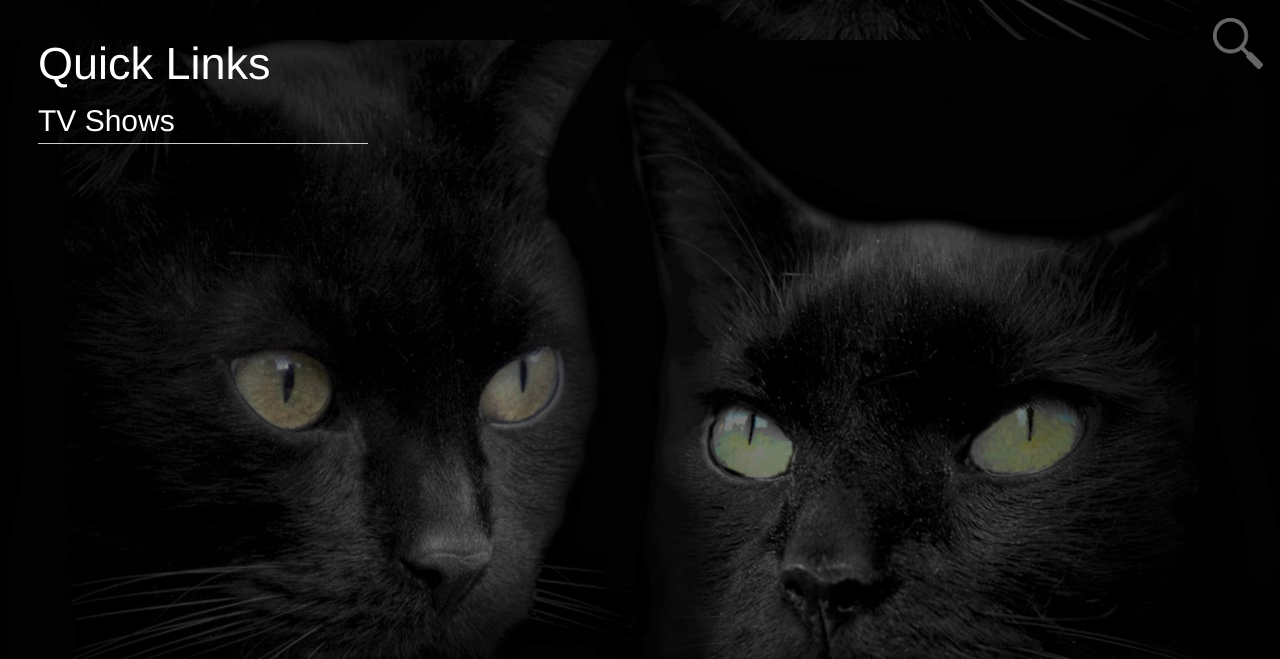
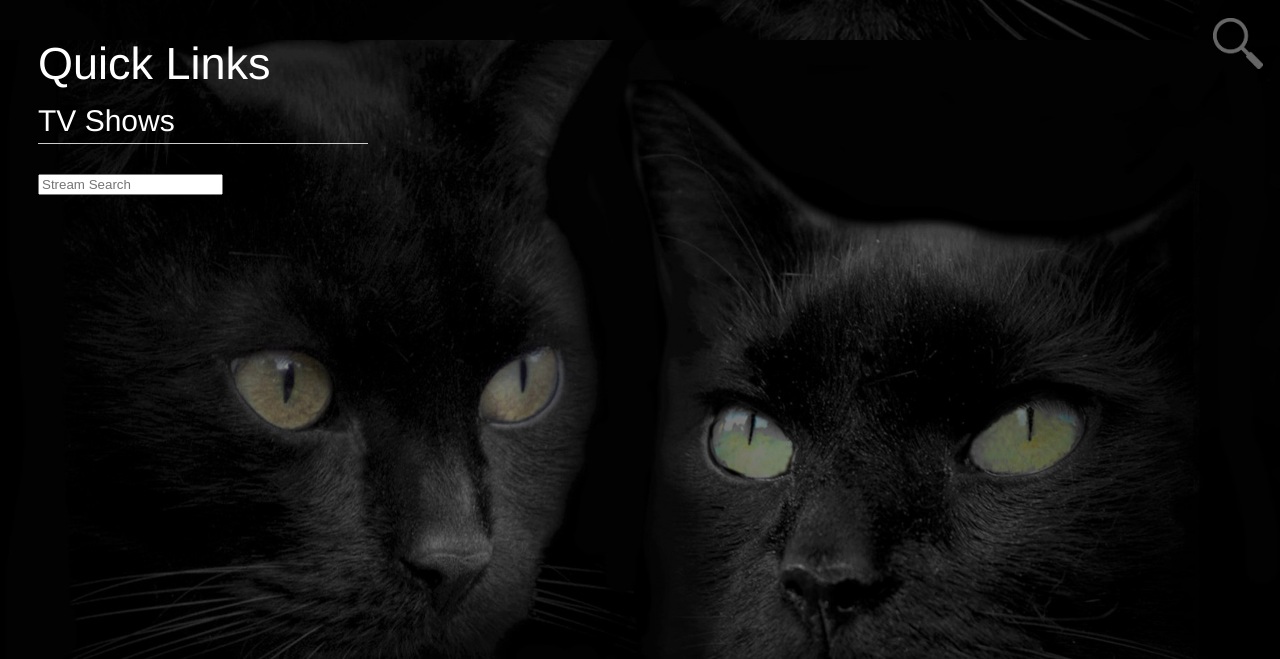
Before and after one commit to aishr/everyday-startpage, a plain HTML site: page index.html in a window 1280 px wide. Shown: the top 659 px of the page. Drawn offline with nearby package versions, Linux system fonts and the light colour scheme.

Commit message:
added search box

```diff
--- a/index.html
+++ b/index.html
@@ -46,22 +46,12 @@ html {
 				</ul>
 			</ul>
         </div>
-            <!--
-			<ul class="topul">
-				<li class="topli"><a href="http://www.cs.utoronto.ca/~fidler/teaching/2017/CSC420.html">CSC420</a></li>
-				<ul class="underul">
-					<li class="underli"><a href="https://mcsmark.utm.utoronto.ca/csc420s16">MarkUs</a></li>
-				</ul>
-			</ul>
-			<ul class="topul">
-				<li class="topli"><a href="https://mcs.utm.utoronto.ca/~peters43/488/index.shtml">CSC488</a></li>
-				<ul class="underul">
-					<li class="underli"><a href="https://portal.utoronto.ca/">Marks</a></li>
-					<li class="underli"><a href="https://mcs.utm.utoronto.ca/~mybb/utmcs/forumdisplay.php">Discussion Board</a></li>
-					<li class="underli"><a href="https://mcs.utm.utoronto.ca/~peters43/488/project/index.shtml">Project</a></li>
-				</ul>
-			</ul>
-            -->
+        <div class="listdiv">
+            <form onsubmit="window.location.href = get_primewire(); return false;" autocomplete="on">
+                <input id="primewireSearch" name="primewireSearch" placeholder="Stream Search">
+            </form>
+
+        </div>
 		<div class="wrap">
 			<form onsubmit="window.location.href = get_url(); return false;" autocomplete="on">
 				<input id="search" name="search" type="text" placeholder="Search Here!">
--- a/scripts.js
+++ b/scripts.js
@@ -15,3 +15,8 @@ function get_url()
 {
 	return "https://google.com/search?q=" + document.getElementById("search").value.split(' ').join('+');
 }
+
+function get_primewire()
+{
+    return "http://www.primewire.ag/index.php?search_keywords=" + document.getElementById("primewireSearch").value.split(' ').join('+') + "&key=8d2666e16e24701a&search_section=2";
+}
```
